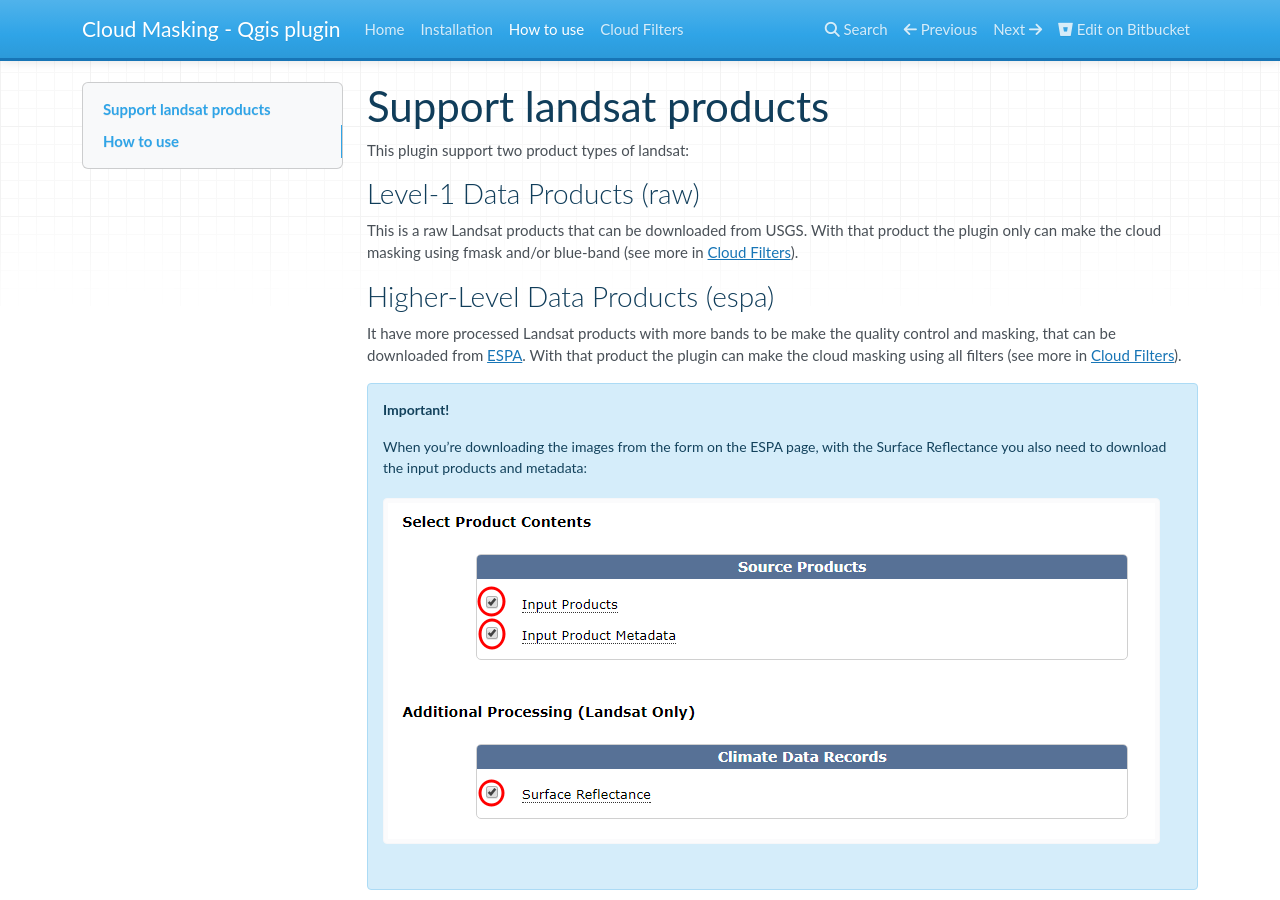
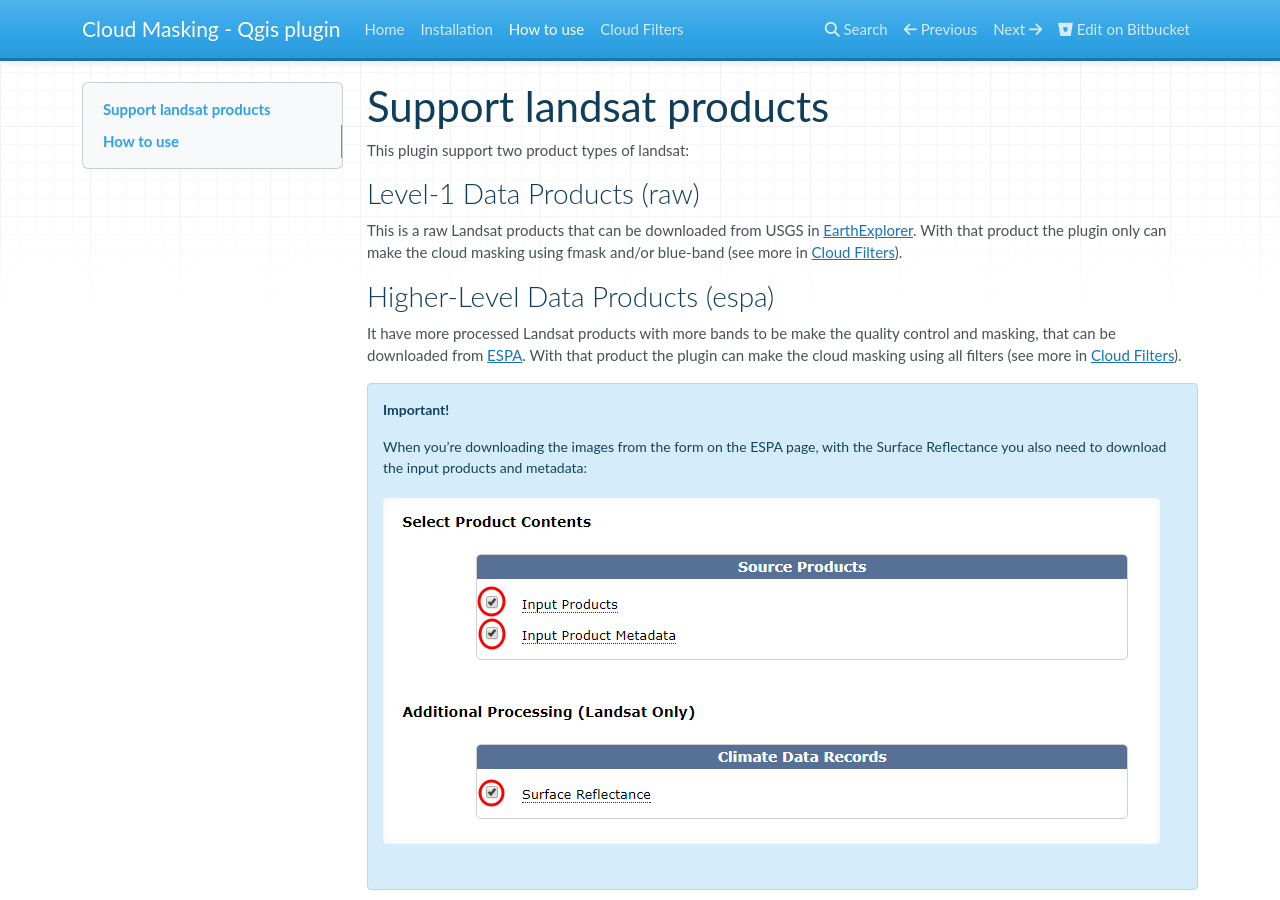
Before and after one commit to SMByC/CloudMasking, an MkDocs documentation site: the page built from docs/how_to_use.md, in a window 1280 px wide and 900 px high. Built offline with MkDocs 1.6.1, drawn with Linux system fonts in a browser that asks for light colours; nearby versions of some CDN libraries; old or Windows-style settings are respelled for this version of MkDocs.

Commit message:
Added link to earthexplorer and changed help dir in pb_tool

```diff
--- a/docs/how_to_use.md
+++ b/docs/how_to_use.md
@@ -4,7 +4,7 @@ This plugin support two product types of landsat:
 
 ### Level-1 Data Products (raw)
 
-This is a raw Landsat products that can be downloaded from USGS. With that product the plugin only can make the cloud masking using fmask and/or blue-band (see more in [Cloud Filters](cloud_filters.md)).
+This is a raw Landsat products that can be downloaded from USGS in [EarthExplorer](https://earthexplorer.usgs.gov/). With that product the plugin only can make the cloud masking using fmask and/or blue-band (see more in [Cloud Filters](cloud_filters.md)).
 
 ### Higher-Level Data Products (espa)
 
--- a/pb_tool.cfg
+++ b/pb_tool.cfg
@@ -65,6 +65,6 @@ locales: es
 
 [help]
 # the built help directory that should be deployed with the plugin
-dir: ../../../smbyc.bitbucket.org/qgisplugins/cloudmasking
+dir: README.md
 # the name of the directory to target in the deployed plugin
 target: help
```
